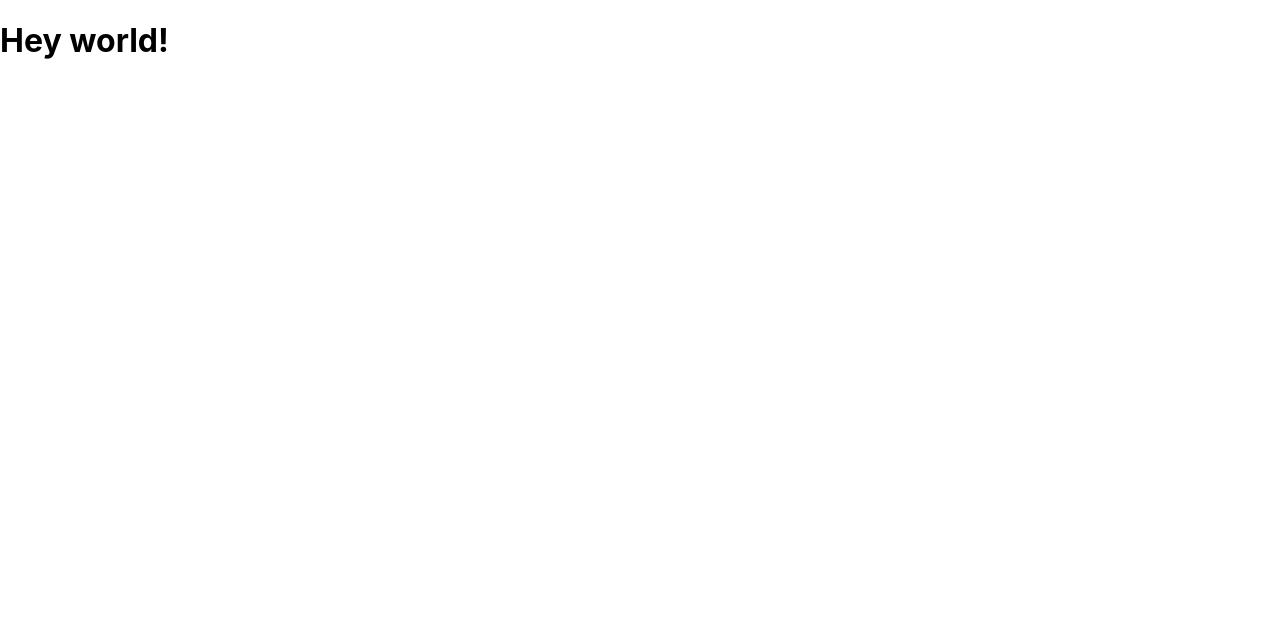
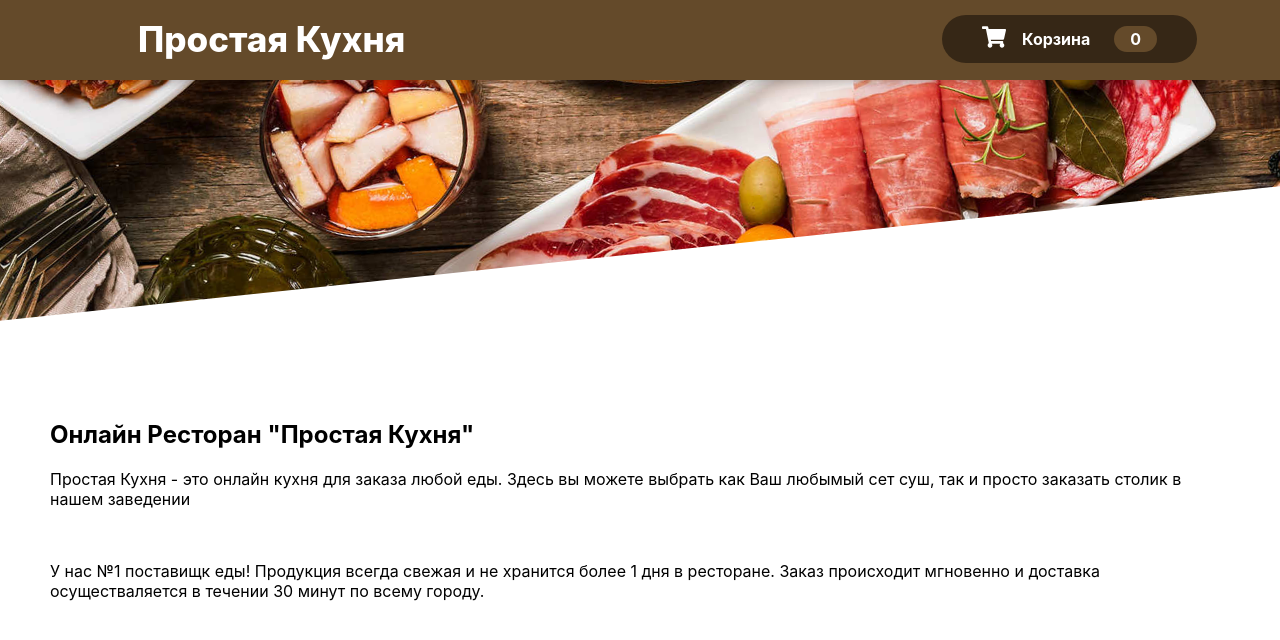
Before and after one commit to redliz7/simple-kitchen_react-app, a React (Create React App) app: page / in a window 1280 px wide. Shown: the top 640 px of the page. Built offline with nearby package versions, Linux system fonts and the light colour scheme; the HTML template or start-up script is replaced by a standard one.

Commit message:
A head element was created.

```diff
--- a/package.json
+++ b/package.json
@@ -8,6 +8,7 @@
     "@testing-library/user-event": "^13.5.0",
     "react": "^18.2.0",
     "react-dom": "^18.2.0",
+    "react-icons": "^4.12.0",
     "react-scripts": "5.0.1",
     "web-vitals": "^2.1.4"
   },
--- a/src/App.js
+++ b/src/App.js
@@ -1,5 +1,14 @@
+import React from 'react';
+import Header from './components/Layout/Header/Header';
+import Description from './components/Layout/Description/Description';
+
 function App() {
-  return <h1>Hey world!</h1>;
+  return (
+    <React.Fragment>
+      <Header />
+      <Description />
+    </React.Fragment>
+  );
 }
 
 export default App;
--- /dev/null
+++ b/src/components/Layout/Description/Description.jsx
@@ -0,0 +1,31 @@
+import React from 'react';
+import styles from './Description.module.css';
+import bgImage from '../../../assets/desc_bg_img.jpg';
+
+const Description = () => {
+  return (
+    <React.Fragment>
+      <section className={styles.description}>
+        <div className={styles['description-image']}>
+          <img src={bgImage} />
+        </div>
+        <div className={styles.description__wrap}>
+          <h1>Онлайн Ресторан "Простая Кухня"</h1>
+          <p>
+            Простая Кухня - это онлайн кухня для заказа любой еды. Здесь вы
+            можете выбрать как Ваш любымый сет суш, так и просто заказать столик
+            в нашем заведении
+          </p>
+          <br />
+          <p>
+            У нас №1 поставищк еды! Продукция всегда свежая и не хранится более
+            1 дня в ресторане. Заказ происходит мгновенно и доставка
+            осуществаляется в течении 30 минут по всему городу.
+          </p>
+        </div>
+      </section>
+    </React.Fragment>
+  );
+};
+
+export default Description;
--- /dev/null
+++ b/src/components/Layout/Description/Description.module.css
@@ -0,0 +1,20 @@
+.description {
+}
+.description__wrap {
+  margin: 0 auto;
+  max-width: 1200px;
+  padding: 0 10px;
+}
+
+.description-image {
+  height: 400px;
+  z-index: 0;
+  overflow: hidden;
+}
+
+.description-image img {
+  width: 120%;
+  height: 120%;
+  object-fit: cover;
+  transform: rotateZ(-6deg) translateY(-15rem) translateX(-1rem);
+}
--- a/src/components/Layout/Header/Header.jsx
+++ b/src/components/Layout/Header/Header.jsx
@@ -0,0 +1,20 @@
+import styles from './Header.module.css';
+import React from 'react';
+import HeaderCartButton from './HeaderCartButton';
+
+const Header = (props) => {
+  return (
+    <React.Fragment>
+      <header className={styles.header}>
+        <div className={styles.header__wrap}>
+          <div className={styles.header__logo}>Простая Кухня</div>
+          <div className={styles.header__wrap_cart}>
+            <HeaderCartButton />
+          </div>
+        </div>
+      </header>
+    </React.Fragment>
+  );
+};
+
+export default Header;
--- a/src/components/Layout/Header/Header.module.css
+++ b/src/components/Layout/Header/Header.module.css
@@ -0,0 +1,33 @@
+.header {
+  position: fixed;
+  top: 0;
+  left: 0;
+  width: 100%;
+  height: 5rem;
+  background-color: #644a2a;
+  color: white;
+  padding: 0 10%;
+  box-shadow: 0 2px 10px rgba(0, 0, 0, 0.25);
+  z-index: 10;
+}
+.header__wrap {
+  margin: 0 auto;
+  margin-top: 15px;
+  display: flex;
+  justify-content: space-between;
+  align-items: center;
+  max-width: 1200px;
+  padding: 0 10px;
+}
+.header__wrap_cart {
+  display: flex;
+  width: 200px;
+}
+.header__logo {
+  color: #fff;
+  font-size: 35px;
+  font-weight: 800;
+}
+.header__cart {
+  display: flex;
+}
--- /dev/null
+++ b/src/components/Layout/Header/HeaderCartButton.jsx
@@ -0,0 +1,16 @@
+import { FaShoppingCart } from 'react-icons/fa';
+import styles from './HeaderCartButton.module.css';
+
+const HeaderCartButton = () => {
+  return (
+    <button className={styles.button}>
+      <span>
+        <FaShoppingCart className={styles.icon} />
+      </span>
+      <span>Корзина</span>
+      <span className={styles.badge}>0</span>
+    </button>
+  );
+};
+
+export default HeaderCartButton;
--- /dev/null
+++ b/src/components/Layout/Header/HeaderCartButton.module.css
@@ -0,0 +1,59 @@
+.button {
+  cursor: pointer;
+  font: inherit;
+  border: none;
+  background-color: #362716;
+  color: white;
+  padding: 10px 40px;
+  display: flex;
+  justify-content: space-around;
+  align-items: center;
+  border-radius: 25px;
+  font-weight: bold;
+}
+
+.button:hover,
+.button:active {
+  background-color: #231c12;
+}
+
+.icon {
+  width: 1.5rem;
+  height: 1.5rem;
+  margin-right: 1rem;
+}
+
+.badge {
+  background-color: #644a2a;
+  padding: 0.2rem 1rem;
+  border-radius: 20px;
+  margin-left: 1.5rem;
+  font-weight: bold;
+}
+
+.button:hover .badge,
+.button:active .badge {
+  background-color: #7e5d36;
+}
+
+.bump {
+  animation: bump 300ms ease-out;
+}
+
+@keyframes bump {
+  0% {
+    transform: scale(1);
+  }
+  10% {
+    transform: scale(0.9);
+  }
+  30% {
+    transform: scale(1.1);
+  }
+  50% {
+    transform: scale(1.15);
+  }
+  100% {
+    transform: scale(1);
+  }
+}
--- a/src/index.css
+++ b/src/index.css
@@ -1,5 +1,9 @@
+* {
+  box-sizing: border-box;
+}
+
 body {
-  margin: 0;
+  margin: 0 auto;
   font-family: -apple-system, BlinkMacSystemFont, 'Segoe UI', 'Roboto', 'Oxygen',
     'Ubuntu', 'Cantarell', 'Fira Sans', 'Droid Sans', 'Helvetica Neue',
     sans-serif;
```
Also changed, not shown: src/assets/desc_bg_img.jpg (added), src/components/Layout/ListItem/ListItem.jsx (added), src/components/Layout/ListItem/ListItem.module.css (added), 1 other file (tests, documents, lock files or other folders).
